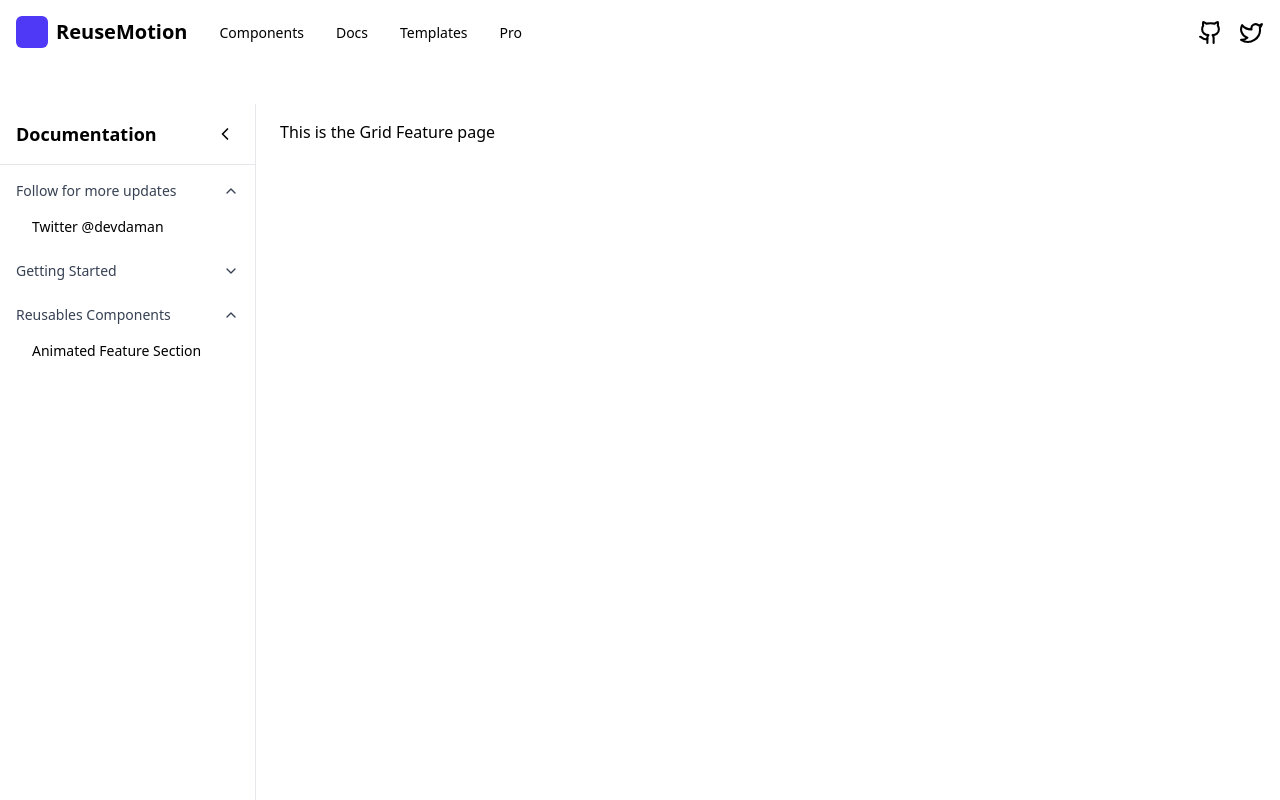
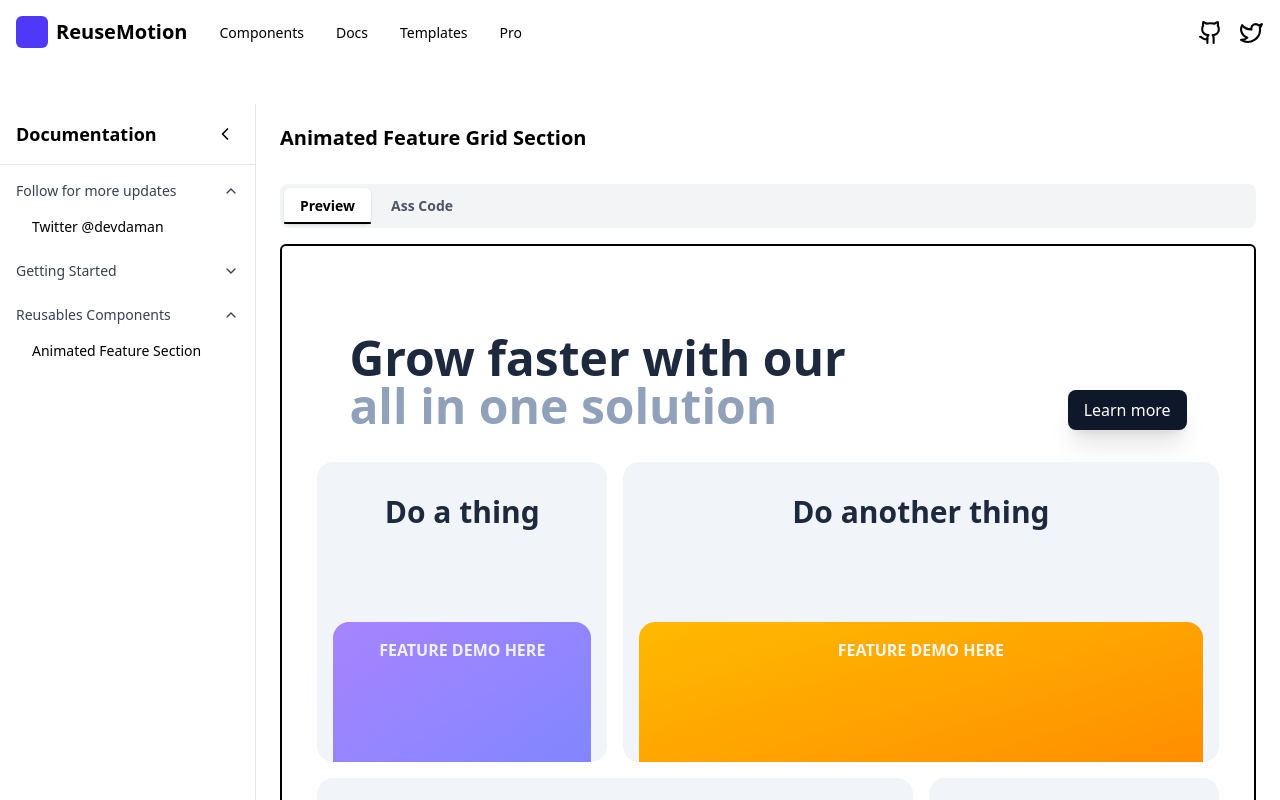
Before and after one commit to damandeep611/reusablesMotion, a Next.js app: page /docs/gridfeature in a window 1280 px wide. Shown: the top 800 px of the page. Built offline with nearby package versions, Linux system fonts and the light colour scheme.

Commit message:
code preview added

```diff
--- /dev/null
+++ b/src/app/(docs)/components/code-card/code-card.tsx
@@ -0,0 +1,99 @@
+"use client";
+import React, { useState } from "react";
+import { motion } from "framer-motion";
+import { cn } from "@/lib/utils";
+import CodeHighlight from "./parts/code-highlight";
+
+interface CodeCardProps {
+  children?: React.ReactNode;
+  code?: string;
+  className?: string;
+}
+
+const CodeCard = ({ children, code, className }: CodeCardProps) => {
+  const [activeTab, setActiveTab] = useState<"preview" | "code">("preview");
+
+  return (
+    <div className={cn("w-full", className)}>
+      <div className="flex space-x-1 rounded-lg bg-gray-100 p-1">
+        <TabButton
+          isActive={activeTab === "preview"}
+          onClick={() => setActiveTab("preview")}
+        >
+          Preview
+        </TabButton>
+        <TabButton
+          isActive={activeTab === "code"}
+          onClick={() => setActiveTab("code")}
+        >
+          Ass Code
+        </TabButton>
+      </div>
+
+      <div className="mt-4 relative">
+        <TabPanel isActive={activeTab === "preview"}>
+          <div className="rounded-md border-2">
+            {children}
+          </div>
+        </TabPanel>
+
+        <TabPanel isActive={activeTab === "code"}>
+          <div className="rounded-md border-2">
+            <CodeHighlight code={code} inTab />
+          </div>
+        </TabPanel>
+      </div>
+    </div>
+  );
+};
+
+interface TabButtonProps {
+  children: React.ReactNode;
+  isActive: boolean;
+  onClick: () => void;
+}
+
+const TabButton = ({ children, isActive, onClick }: TabButtonProps) => {
+  return (
+    <button
+      onClick={onClick}
+      className={cn(
+        "relative px-4 py-2 rounded-md font-semibold font-regular text-sm transition-colors duration-200",
+        isActive
+          ? "text-black bg-white shadow-sm"
+          : "text-gray-600 hover:text-gray-900 hover:bg-gray-200"
+      )}
+    >
+      {children}
+      {isActive && (
+        <motion.div
+          className="absolute bottom-0 left-0 right-0 h-0.5 bg-black rounded-full"
+          layoutId="activeTab"
+          initial={{ opacity: 0 }}
+          animate={{ opacity: 1 }}
+          transition={{ duration: 0.2 }}
+        />
+      )}
+    </button>
+  );
+};
+
+interface TabPanelProps {
+  children: React.ReactNode;
+  isActive: boolean;
+}
+
+const TabPanel = ({ children, isActive }: TabPanelProps) => {
+  return (
+    <div
+      className={cn(
+        "transition-opacity duration-200",
+        isActive ? "block opacity-100" : "hidden opacity-0"
+      )}
+    >
+      {children}
+    </div>
+  );
+};
+
+export default CodeCard;
--- /dev/null
+++ b/src/app/(docs)/components/code-card/parts/code-highlight.tsx
@@ -0,0 +1,64 @@
+"use client";
+import React, { useState } from "react";
+import Highlight from "react-highlight";
+import "highlight.js/styles/github-dark.css";
+import { Copy, Check } from "lucide-react";
+
+interface CodeHighlightProps {
+  code?: string;
+  inTab?: boolean;
+  withExpand?: boolean;
+  lang?: "tsx" | "shell";
+}
+
+const CodeHighlight = ({
+  code,
+  inTab = false,
+  withExpand = false,
+  lang = "tsx",
+}: CodeHighlightProps) => {
+  const [copied, setCopied] = useState(false);
+  const [expand, setExpanded] = useState(!withExpand);
+
+  return (
+    <div className="relative rounded-md">
+      <button
+        className={`absolute ${inTab || lang === "shell" ? "right-1 top-1" : "right-4 top-4"} h-8 w-8 flex items-center justify-center rounded-md bg-gray-100 dark:bg-gray-800 hover:bg-gray-200 dark:hover:bg-gray-700 transition-colors`}
+        onClick={() => {
+          navigator.clipboard.writeText(code || "");
+          setCopied(true);
+          setTimeout(() => {
+            setCopied(false);
+          }, 3000);
+        }}
+      >
+        {copied ? (
+          <Check className="h-4 w-4 text-green-600 dark:text-green-500" />
+        ) : (
+          <Copy className="h-4 w-4" />
+        )}
+      </button>
+      <div
+        className={`${expand ? "max-h-96 overflow-auto" : "max-h-32 overflow-hidden"} rounded-md`}
+      >
+        <Highlight className={`h-full ${lang}`}>{code}</Highlight>
+      </div>
+      {withExpand && (
+        <div
+          className={`absolute bottom-${inTab ? "0" : "2"} flex w-full items-center justify-center transition-opacity duration-300`}
+        >
+          <button
+            className="px-4 py-2 border border-gray-300 dark:border-gray-600 rounded-md bg-white dark:bg-gray-800 hover:bg-gray-100 dark:hover:bg-gray-700 transition-colors"
+            onClick={() => {
+              setExpanded((prev) => !prev);
+            }}
+          >
+            {expand ? "Collapse" : "Expand"}
+          </button>
+        </div>
+      )}
+    </div>
+  );
+};
+
+export default CodeHighlight;
--- /dev/null
+++ b/src/app/(docs)/components/page-template.tsx
@@ -0,0 +1,53 @@
+import React from 'react';
+import { cn } from '@/lib/utils';
+
+
+interface PageTemplateProps {
+  title?: string;
+  description?: string;
+  children?: React.ReactNode;
+  className?: string;
+}
+
+const PageTemplate = ({ title, description, children, className }: PageTemplateProps) => {
+  return (
+    <section className={cn("flex flex-col gap-3", className)}>
+      {title && (
+        <h1 id={title.toLowerCase().replace(/\s+/g, '-')} className="text-xl font-bold scroll-m-20">
+          {title}
+          <a
+            href={`#${title.toLowerCase().replace(/\s+/g, '-')}`}
+            className="ml-2 opacity-0 hover:opacity-100 text-blue-500"
+            aria-label={`Link to ${title}`}
+          >
+            #
+          </a>
+        </h1>
+      )}
+      {description && <p className="text-lg">{description}</p>}
+      {children}
+    </section>
+  );
+};
+
+const PageSubTitle = ({ children }: { children: React.ReactNode }) => {
+  const id = children?.toString()?.toLowerCase().replace(/\s+/g, '-');
+
+  return (
+    <h2
+      id={id}
+      className="mb-2 border-b border-b-gray-600 pb-2 font-semibold scroll-m-20"
+    >
+      {children}
+      <a
+        href={`#${id}`}
+        className="ml-2 opacity-0 hover:opacity-100 text-blue-500"
+        aria-label={`Link to ${children}`}
+      >
+        #
+      </a>
+    </h2>
+  );
+};
+
+export { PageTemplate, PageSubTitle };
--- /dev/null
+++ b/src/app/(docs)/components/preview-code-card.tsx
@@ -0,0 +1,27 @@
+import React from 'react';
+import fs from 'fs/promises';
+import { cn } from '@/lib/utils';
+import CodeCard from './code-card/code-card';
+
+interface PreviewCodeCardProps {
+  className?: string;
+  path: string;
+  children?: React.ReactNode;
+}
+
+const PreviewCodeCard = async ({ className, path, children }: PreviewCodeCardProps) => {
+  const demoCode = await fs.readFile(path, 'utf8');
+
+  if (!demoCode) {
+    console.error(`No demo code found in ${path}`);
+    return null;
+  }
+
+  return (
+    <CodeCard code={demoCode} className={cn('mb-14 mt-5', className)}>
+      <div className="flex items-center justify-center py-10">{children}</div>
+    </CodeCard>
+  );
+};
+
+export default PreviewCodeCard;
--- a/src/app/(docs)/docs/gridfeature/gridfeaturedemo.tsx
+++ b/src/app/(docs)/docs/gridfeature/gridfeaturedemo.tsx
@@ -1,3 +1,4 @@
+"use client";
 import React, { ReactNode } from "react";
 import { motion } from "framer-motion";
 
--- a/src/app/(docs)/docs/gridfeature/page.tsx
+++ b/src/app/(docs)/docs/gridfeature/page.tsx
@@ -1,11 +1,18 @@
 import React from "react";
+import { GridFeatureDemo } from "./gridfeaturedemo";
+import { PageSubTitle, PageTemplate } from "../../components/page-template";
+import PreviewCodeCard from "../../components/preview-code-card";
 
 const page = () => {
   return (
     <div>
-     <div>
-      This is the Grid Feature page
-     </div>
+      <PageTemplate title="Animated Feature Grid Section" className="mt-5">
+        <PreviewCodeCard path="src/app/(docs)/docs/gridfeature/gridfeaturedemo.tsx">
+          <GridFeatureDemo />
+        </PreviewCodeCard>
+
+        <PageSubTitle>Installation</PageSubTitle>
+      </PageTemplate>
     </div>
   );
 };
--- a/src/lib/utils.ts
+++ b/src/lib/utils.ts
@@ -1,6 +1,6 @@
-import { clsx } from "clsx";
+import { type ClassValue, clsx } from "clsx";
 import { twMerge } from "tailwind-merge";
 
-export function cn(...inputs: string[]) {
+export function cn(...inputs: ClassValue[]) {
   return twMerge(clsx(inputs));
 }
```
